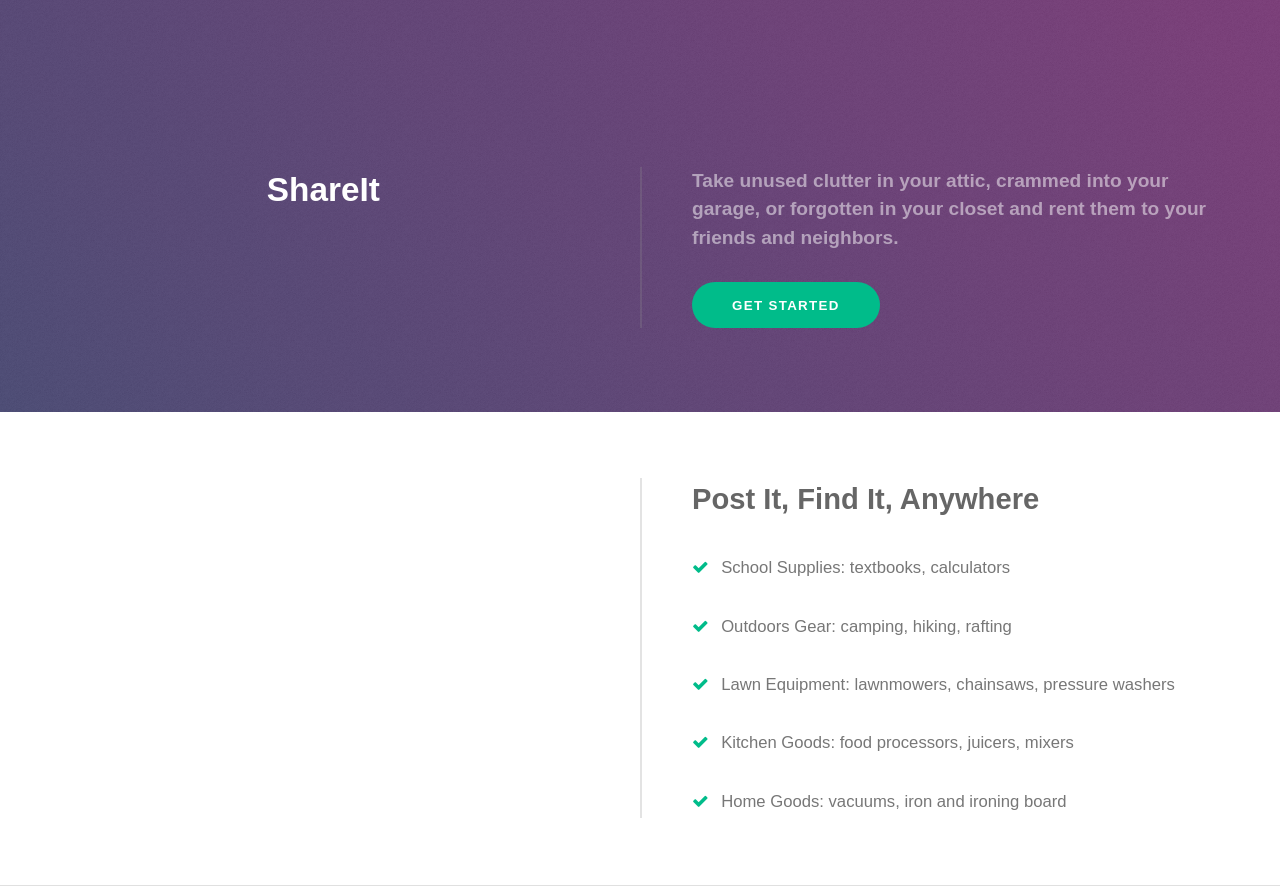
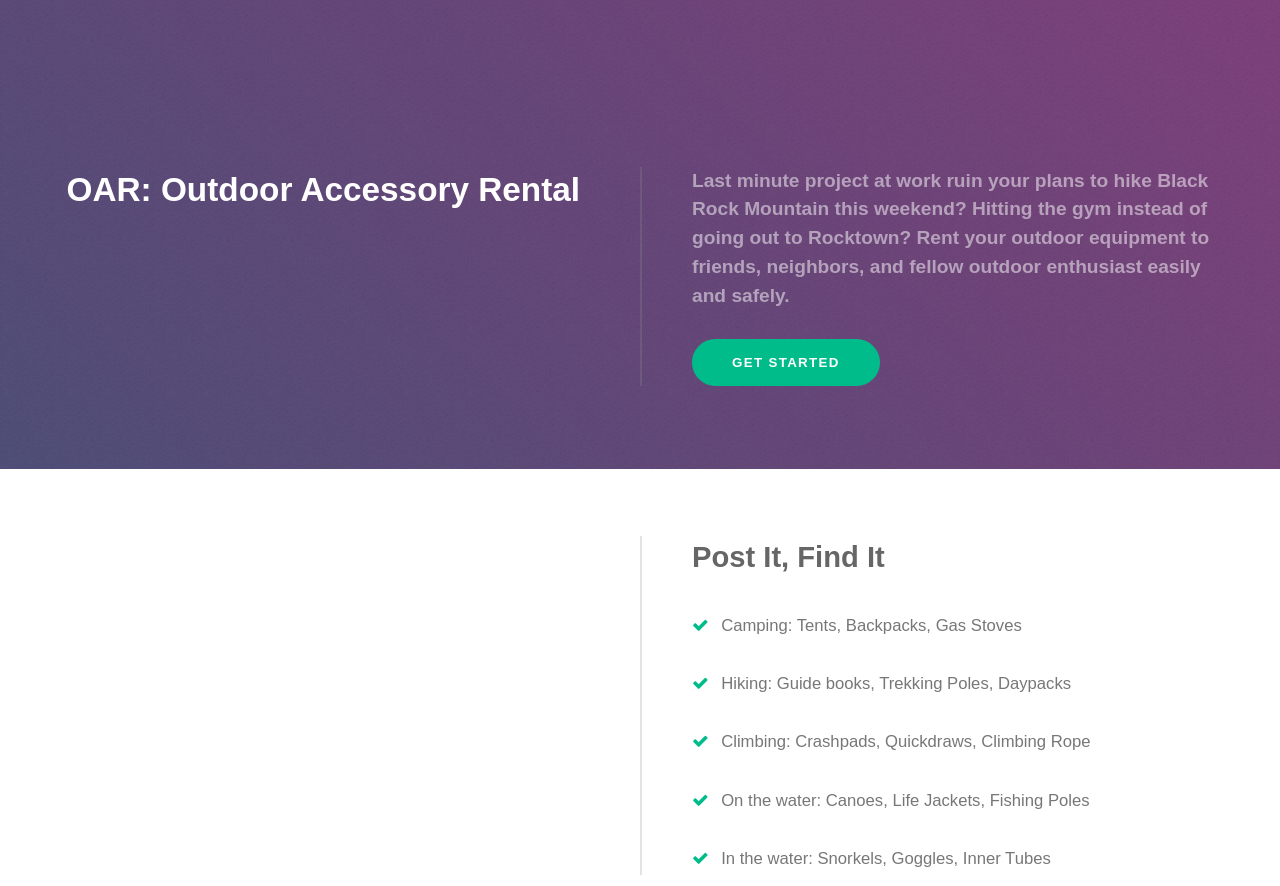
Before and after one commit to bsgilber/NotShareCare, a Flask app: template app/templates/index.html in a window 1280 px wide. Shown: the top 886 px of the page. Run offline with Flask 2, Linux system fonts and the light colour scheme; the template is opened without the code that fills it, so the values that code supplies are empty; parts of the project's set-up code (start-up, migrations or seed data) failed here and were passed over.

Commit message:
refactor for atlanta / outdoors equipment specifics

```diff
--- a/app/templates/index.html
+++ b/app/templates/index.html
@@ -21,13 +21,13 @@
 				<div class="inner split">
 					<section>
 						<center>
-						<h2>ShareIt</h2>
+						<h2>OAR: Outdoor Accessory Rental</h2>
 						</center>
 					</section>
 					<section>
-						<p>Take unused clutter in your attic, crammed into your garage, or forgotten in your closet and rent them to your friends and neighbors.</p>
+						<p>Last minute project at work ruin your plans to hike Black Rock Mountain this weekend? Hitting the gym instead of going out to Rocktown? Rent your outdoor equipment to friends, neighbors, and fellow outdoor enthusiast easily and safely.</p>
 						<ul class="actions">
-							<li><a href="#" class="button special">Get started</a></li>
+							<li><a href="#contact" class="button special">Get started</a></li>
 						</ul>
 					</section>
 				</div>
@@ -43,13 +43,13 @@
 					</section>
 					<section>
 						<ul class="checklist">
-							<h2>Post It, Find It, Anywhere</h2>
+							<h2>Post It, Find It</h2>
 
-							<li>School Supplies: textbooks, calculators</li>
-                                                        <li>Outdoors Gear: camping, hiking, rafting</li>
-                                                        <li>Lawn Equipment: lawnmowers, chainsaws, pressure washers</li>
-                                                        <li>Kitchen Goods: food processors, juicers, mixers</li>
-							<li>Home Goods: vacuums, iron and ironing board</li>
+							<li>Camping: Tents, Backpacks, Gas Stoves</li>
+                                                        <li>Hiking: Guide books, Trekking Poles, Daypacks</li>
+                                                        <li>Climbing: Crashpads, Quickdraws, Climbing Rope</li>
+                                                        <li>On the water: Canoes, Life Jackets, Fishing Poles</li>
+							<li>In the water: Snorkels, Goggles, Inner Tubes</li>
                                                 </ul>
 					</section>
 				</div>
@@ -60,31 +60,28 @@
 				<div class="inner">
 					<div class="spotlight">
 						<div class="image">
-							<img src="static/images/pic02.jpg" alt="" />
+							<img src="static/images/climbing.jpg" alt="" />
 						</div>
 						<div class="content">
-							<h3>Magna consequat felis</h3>
-							<p>Lorem ipsum nisl sed cursus magna et amet veroeros. Sed phasellus malesuada quis orci. Pellentesque eget consequat.</p>
+							<h3>Rent what you need, when you need it</h3>
+							<p>Save money, travel light. safely rent wherever you go</p>
 							<ul class="actions">
-								<li><a href="#" class="button alt">Details</a></li>
+								<li><a href="#contact" class="button alt">Details</a></li>
 							</ul>
 						</div>
 					</div>
 					<div class="spotlight">
 						<div class="image">
-							<img src="static/images/pic03.jpg" alt="" />
+							<img src="static/images/bicycle.jpg" alt="" />
 						</div>
 						<div class="content">
-							<h3>Vitae placerat adipiscing</h3>
-							<p>Lorem ipsum nisl sed cursus magna et amet veroeros. Sed phasellus malesuada quis orci. Pellentesque eget consequat.</p>
+							<h3>Post in seconds, don't let your equipment go to waste!</h3>
+							<p>Don't let your gear gather dust in the attic, optional deposits and flexible pricing safeguards your rental equipment</p>
 							<ul class="actions">
-								<li><a href="#" class="button alt">Details</a></li>
+								<li><a href="#contact" class="button alt">Details</a></li>
 							</ul>
 						</div>
 					</div>
-					<ul class="actions special">
-						<li><a href="#" class="button alt">Ipsum magna tempus</a></li>
-					</ul>
 				</div>
 			</section>
 
@@ -112,11 +109,13 @@
  						</form>
 					</section>
 					<section>
+						<a NAME="contact">
 						<ul class="contact">
-							<li class="fa-twitter"><a href="#">twitter.com/ShareIt</a></li>
-							<li class="fa-facebook"><a href="#">facebook.com/ShareIt</a></li>
-							<li class="fa-envelope"><a href="#">information@ShareIt.com</a></li>
-							<li class="fa-phone"><a href="#">919-357-4054</a></li>
+							<li class="fa-twitter"><a href="#">twitter.com/OARental</a></li>
+							<li class="fa-facebook"><a href="#">facebook.com/OARental</a></li>
+							<li class="fa-envelope"><a href="#">information@OARental.com</a></li>
+							<li class="fa-envelope">bsgilber@gmail.com</li>
+							<li class="fa-phone">919-357-4054</li>
 							<li class="fa-home">Atlanta, GA 30316</li>
 						</ul>
 					</section>
```
Also changed, not shown: 2 other files.
